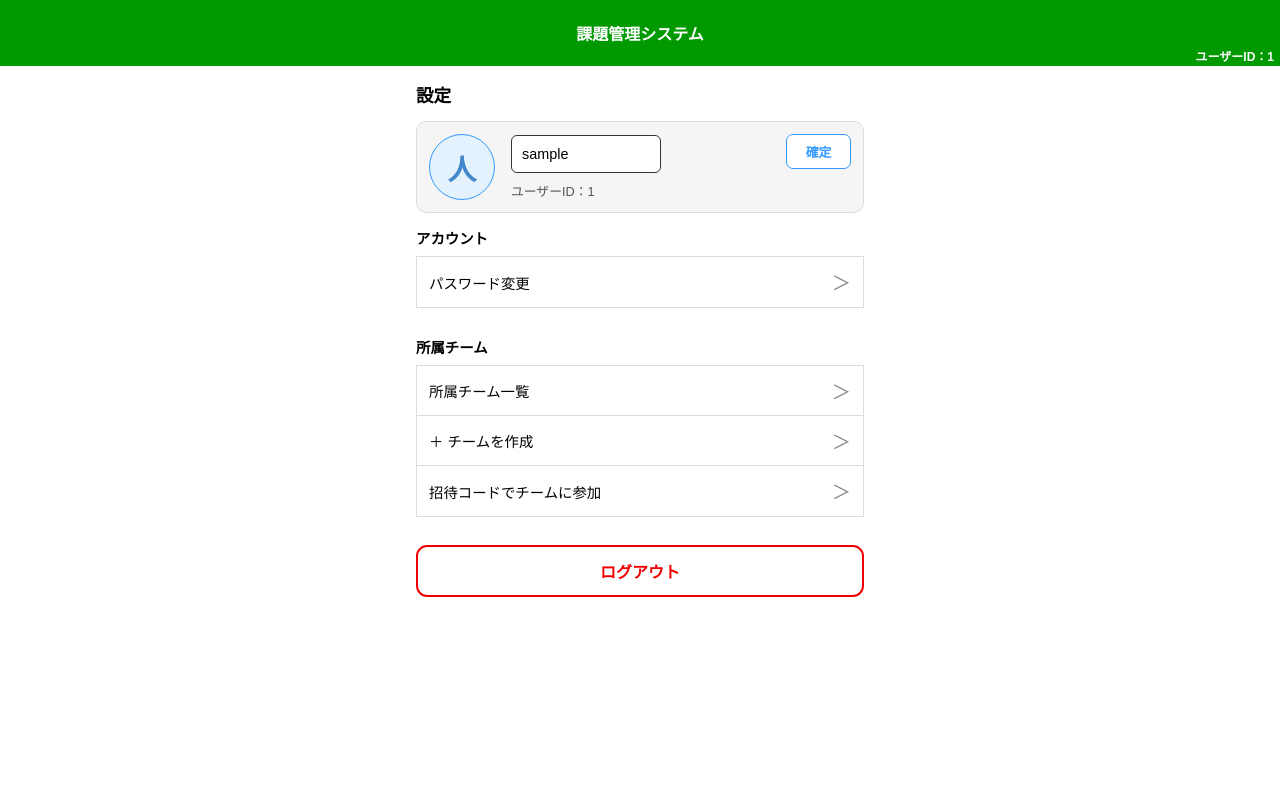
After one commit to FujikawaHirono0520/teamA_graduation, a Spring app: template teama_management/src/main/resources/templates/profile.html in a window 1280 px wide. The commit adds this page. Run offline with Thymeleaf, Linux system fonts and the light colour scheme; the template is opened without the code that fills it: most values are stand-ins (such as "Sample title", 1, 10 or a date in 2020); data that the repository does not hold is empty.

Commit message:
設定画面とユーザー名変更

```diff
--- a/teama_management/src/main/resources/static/css/style.css
+++ b/teama_management/src/main/resources/static/css/style.css
@@ -90,3 +90,238 @@ input[type=text], input[type=password] {
     text-align: center;
     box-sizing: border-box;
   }
+
+/* ===== プロフィール画面 ===== */
+
+/* ユーザー情報カード */
+.profile-card {
+    display: flex;
+    align-items: center;
+    gap: 16px;
+    padding: 12px;
+    margin-bottom: 14px;
+    background: #f5f5f5;
+    border: 1px solid #ddd;
+    border-radius: 10px;
+    min-height: 72px;
+    box-sizing: border-box;
+}
+
+/* プロフィールアイコン */
+.profile-icon {
+    width: 64px;
+    height: 64px;
+    flex-shrink: 0;
+    display: flex;
+    justify-content: center;
+    align-items: center;
+    border: 1px solid #3399ff;
+    border-radius: 50%;
+    background: #e3f2fd;
+    color: #4488cc;
+    font-size: 1.8rem;
+    font-weight: bold;
+}
+
+/* ユーザー情報 */
+.profile-info {
+    flex: 1;
+    min-width: 0;
+}
+
+.profile-name {
+    margin: 0 0 8px;
+    font-size: 1rem;
+    font-weight: bold;
+}
+
+.profile-id {
+    margin: 0;
+    color: #555;
+    font-size: 0.8rem;
+}
+
+/* 編集ボタン */
+.profile-edit-btn {
+    align-self: flex-start;
+    padding: 7px 18px;
+    border: 1px solid #3399ff;
+    border-radius: 7px;
+    background: #fff;
+    color: #3399ff;
+    text-decoration: none;
+    font-size: 0.8rem;
+    font-weight: bold;
+    white-space: nowrap;
+}
+
+/* セクション見出し */
+.profile-section-title {
+    margin: 14px 0 8px;
+    font-size: 0.9rem;
+    font-weight: bold;
+}
+
+/* メニュー一覧 */
+.profile-menu {
+    border: 1px solid #ddd;
+    margin-bottom: 28px;
+}
+
+.profile-menu-item {
+    min-height: 50px;
+    padding: 0 12px;
+    display: flex;
+    justify-content: space-between;
+    align-items: center;
+    box-sizing: border-box;
+    border-bottom: 1px solid #ddd;
+    color: #000;
+    text-decoration: none;
+    font-size: 0.9rem;
+}
+
+.profile-menu-item:last-child {
+    border-bottom: none;
+}
+
+/* 右側の矢印 */
+.profile-menu-arrow {
+    color: #888;
+    font-size: 1.2rem;
+}
+
+/* チームの役割 */
+.profile-role {
+    min-width: 82px;
+    padding: 4px 10px;
+    border-radius: 18px;
+    color: #fff;
+    text-align: center;
+    font-size: 0.8rem;
+    font-weight: bold;
+    box-sizing: border-box;
+}
+
+.profile-role-user {
+    background: #4b91dc;
+}
+
+.profile-role-leader {
+    background: #ed7b19;
+}
+
+/* ログアウトボタン */
+.profile-logout {
+    display: block;
+    width: 100%;
+    padding: 12px;
+    border: 2px solid #f00000;
+    border-radius: 11px;
+    background: #fff;
+    color: #f00000;
+    font-size: 1rem;
+    font-weight: bold;
+    text-align: center;
+    text-decoration: none;
+    box-sizing: border-box;
+}
+
+/* 編集画面の確定ボタン */
+.btn-submit {
+    width: 100%;
+    padding: 12px;
+    margin-top: 16px;
+    border: none;
+    border-radius: 6px;
+    color: #fff;
+    font-size: 1rem;
+    font-weight: bold;
+    cursor: pointer;
+}
+
+
+/* ===== プロフィール画面のサイズ調整 ===== */
+
+/* 画面全体 */
+.profile-page {
+    width: 100%;
+    max-width: none;
+    min-height: 100vh;
+    margin: 0;
+    border: none;
+    border-radius: 0;
+    box-sizing: border-box;
+    overflow: hidden;
+}
+
+/* 設定画面のヘッダー */
+.profile-header {
+    position: relative;
+    width: 100%;
+    min-height: 66px;
+    padding: 14px;
+    display: flex;
+    justify-content: center;
+    align-items: center;
+    box-sizing: border-box;
+}
+
+.profile-header-title {
+    font-size: 1rem;
+}
+
+.profile-header-userid {
+    position: absolute;
+    right: 6px;
+    bottom: 2px;
+    margin: 0;
+    font-size: 0.75rem;
+}
+
+/* 設定画面の内容 */
+.profile-container {
+    width: 100%;
+    max-width: 480px;
+    margin: 0 auto;
+    padding: 16px;
+    box-sizing: border-box;
+}
+
+.profile-container h1 {
+    margin: 0 0 14px;
+    font-size: 1.1rem;
+}
+
+/* ユーザー情報カード */
+.profile-card {
+    width: 100%;
+}
+
+
+/* ユーザー名編集時の入力欄 */
+.profile-info input[type=text] {
+    width: 100%;
+    max-width: 150px;
+    padding: 10px;
+    margin: 0 0 8px;
+    border: 1px solid #333;
+    border-radius: 6px;
+    font-size: 0.9rem;
+    box-sizing: border-box;
+}
+
+/* 編集・確定ボタン */
+.profile-edit-btn {
+    align-self: flex-start;
+    min-width: 65px;
+    padding: 7px 16px;
+    border: 1px solid #3399ff;
+    border-radius: 7px;
+    background: #fff;
+    color: #3399ff;
+    font-size: 0.8rem;
+    font-weight: bold;
+    cursor: pointer;
+    white-space: nowrap;
+}
--- /dev/null
+++ b/teama_management/src/main/resources/templates/profile.html
@@ -0,0 +1,144 @@
+
+<!DOCTYPE html>
+<html lang="ja" xmlns:th="http://www.thymeleaf.org">
+<head>
+    <meta charset="UTF-8">
+    <meta name="viewport" content="width=device-width, initial-scale=1">
+    <title>設定 - 課題管理システム</title>
+    <link rel="stylesheet" th:href="@{/css/style.css}">
+</head>
+<body>
+
+<div class="profile-page">
+
+    <!-- ヘッダー -->
+    <header class="app-header profile-header">
+        <span class="profile-header-title">課題管理システム</span>
+        <p class="profile-header-userid">
+            ユーザーID：<span th:text="${uid}"></span>
+        </p>
+    </header>
+
+    <main class="container profile-container">
+
+        <h1>設定</h1>
+
+        <!-- ユーザー情報 -->
+        <form class="profile-card"
+              th:action="@{/profile/edit}"
+              method="post">
+
+            <div class="profile-icon">人</div>
+
+            <div class="profile-info">
+
+                <!-- 通常時のユーザー名 -->
+                <p class="profile-name"
+                   id="usernameDisplay"
+                   th:text="${username}"
+                   th:style="${editMode} ? 'display:none' : ''">
+                </p>
+
+                <!-- 編集時の入力欄 -->
+                <input type="text"
+                       id="usernameInput"
+                       name="username"
+                       th:value="${usernameInput != null ? usernameInput : username}"
+                       th:style="${editMode} ? '' : 'display:none'">
+
+                <!-- ユーザーID -->
+                <p class="profile-id">
+                    ユーザーID：<span th:text="${uid}"></span>
+                </p>
+
+                <!-- エラーメッセージ -->
+                <p class="error"
+                   th:if="${errorMessage}"
+                   th:text="'※' + ${errorMessage}">
+                </p>
+
+            </div>
+
+            <!-- 編集ボタン -->
+            <button type="button"
+                    class="profile-edit-btn"
+                    id="editButton"
+                    th:style="${editMode} ? 'display:none' : ''"
+                    onclick="showUsernameEdit()">
+                編集
+            </button>
+
+            <!-- 確定ボタン -->
+            <button type="submit"
+                    class="profile-edit-btn"
+                    id="saveButton"
+                    th:style="${editMode} ? '' : 'display:none'">
+                確定
+            </button>
+
+        </form>
+
+        <!-- アカウント -->
+        <h2 class="profile-section-title">アカウント</h2>
+
+        <div class="profile-menu">
+            <div class="profile-menu-item">
+                <span>パスワード変更</span>
+                <span class="profile-menu-arrow">＞</span>
+            </div>
+        </div>
+
+        <!-- 所属チーム -->
+        <h2 class="profile-section-title">所属チーム</h2>
+
+        <div class="profile-menu">
+
+            <div class="profile-menu-item">
+                <span>所属チーム一覧</span>
+                <span class="profile-menu-arrow">＞</span>
+            </div>
+
+            <div class="profile-menu-item">
+                <span>＋ チームを作成</span>
+                <span class="profile-menu-arrow">＞</span>
+            </div>
+
+            <div class="profile-menu-item">
+                <span>招待コードでチームに参加</span>
+                <span class="profile-menu-arrow">＞</span>
+            </div>
+
+        </div>
+
+        <!-- ログアウト -->
+        <div class="profile-logout">
+            ログアウト
+        </div>
+
+    </main>
+
+</div>
+
+<!-- ユーザー名編集処理 -->
+<script>
+    function showUsernameEdit() {
+
+        // ユーザー名の表示を隠す
+        document.getElementById("usernameDisplay").style.display = "none";
+
+        // 入力欄を表示する
+        document.getElementById("usernameInput").style.display = "block";
+
+        // 編集ボタンを隠す
+        document.getElementById("editButton").style.display = "none";
+
+        // 確定ボタンを表示する
+        document.getElementById("saveButton").style.display = "inline-block";
+
+        // 入力欄にカーソルを合わせる
+        document.getElementById("usernameInput").focus();
+    }
+</script>
+
+</body>
+</html>
```
Also changed, not shown: teama_management/src/main/java/com/example/teama_management/controller/ProfileController.java (added, +124 -0 lines), teama_management/src/main/java/com/example/teama_management/form/ProfileForm.java (added, +15 -0 lines).
